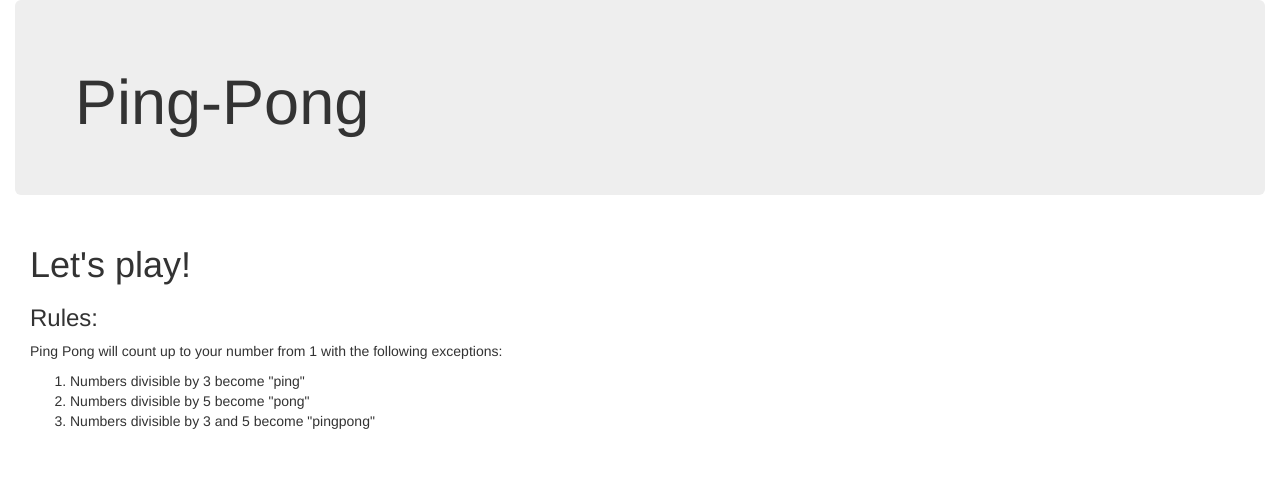
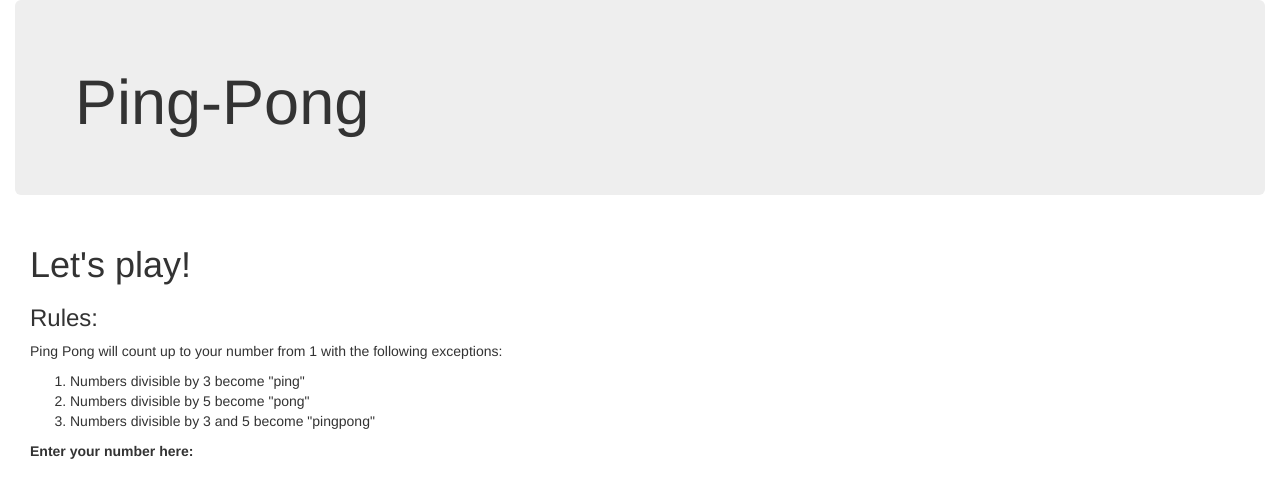
Before and after one commit to Imma7/Ping-Pong, a plain HTML site: page index.html in a window 1280 px wide. Drawn offline with Linux system fonts and the light colour scheme.

Commit message:
Enter input label text

```diff
--- a/index.html
+++ b/index.html
@@ -21,6 +21,10 @@
                     <li>Numbers divisible by 5 become "pong"</li>
                     <li>Numbers divisible by 3 and 5 become "pingpong"</li>
                 </ol>
+
+                <form>
+                    <label for="">Enter your number here:</label>
+                </form>
         </div>
     </div>
 
```
